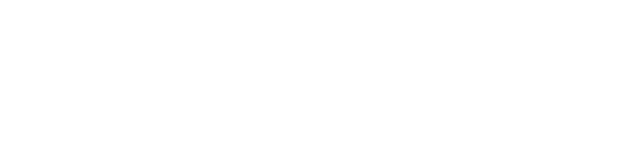
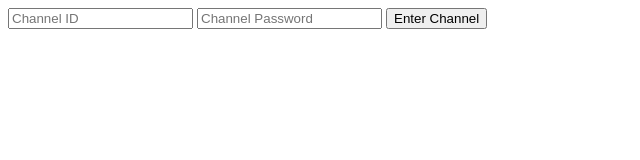
Before and after one commit to RayanEreteo/LivePictures, a website: page index.html in a window 1280 px wide. Shown: the whole page, without its empty margins (0-640 px from the left). Drawn offline with Linux system fonts and the light colour scheme.

Commit message:
Form created

```diff
--- a/index.html
+++ b/index.html
@@ -8,7 +8,13 @@
     <title>Lives Pictures</title>
   </head>
   <body>
-    <div id="app"></div>
+    <div id="app">
+      <form method="POST">
+        <input type="text" placeholder="Channel ID" required>
+        <input type="text" placeholder="Channel Password" required>
+        <button type="submit">Enter Channel</button>
+      </form>
+    </div>
     <script type="module" src="/src/main.ts"></script>
   </body>
 </html>
```
